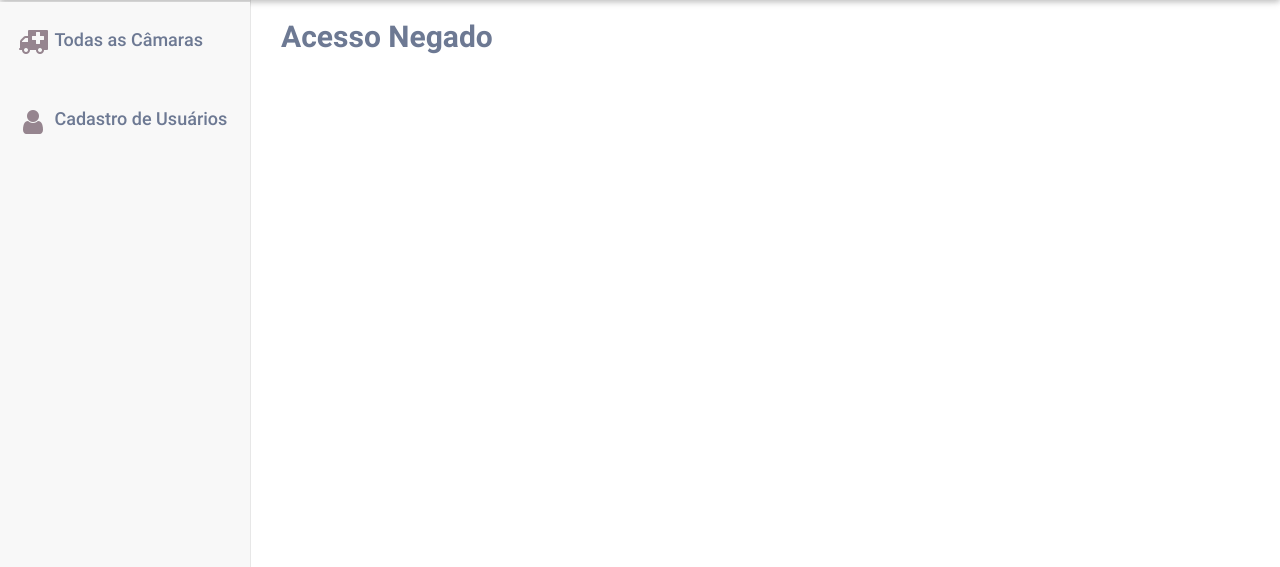
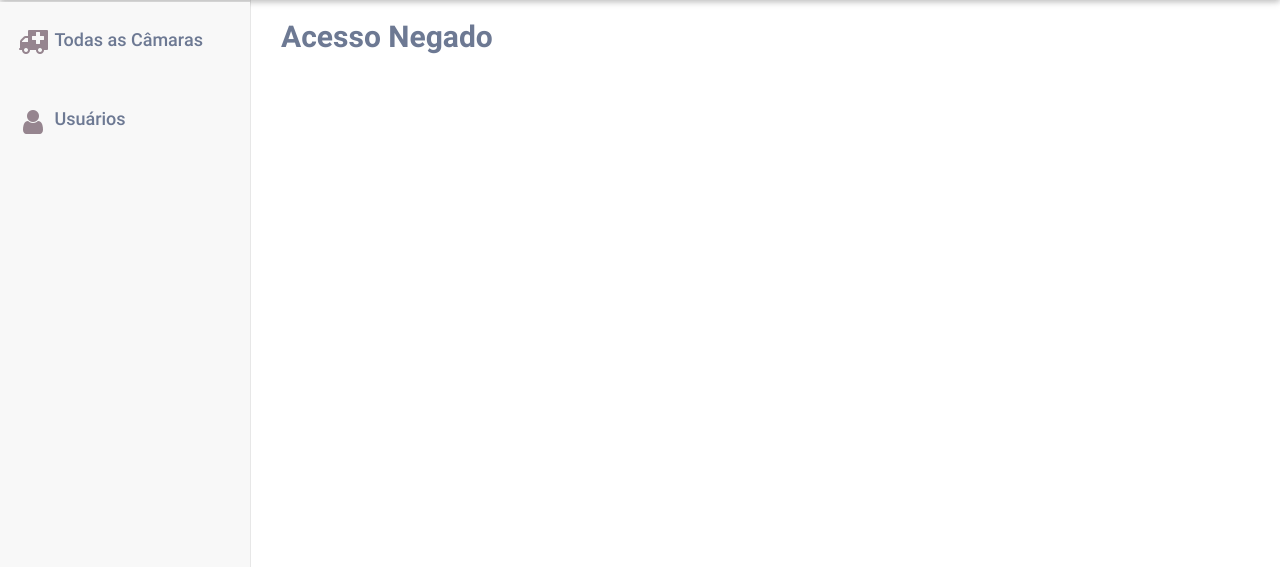
Before and after one commit to TransportadoraOrgaos/pi2-transport_orgaos, a Django app: page /denied in a window 1280 px wide. Shown: the part 96-663 px from the top of the page. Run offline with Django 3.2, Linux system fonts and the light colour scheme; some libraries are stand-ins or nearby versions.

Commit message:
Alterando rotas para cadastro e lista de usuários
Signed-off-by: Cristiano <engcristianoc@gmail.com>

```diff
--- a/transportadora_orgaos/templates/base.html
+++ b/transportadora_orgaos/templates/base.html
@@ -68,7 +68,7 @@
                                     <a href="{% url 'camara:listar_camaras' %}"><i class="fa fa-ambulance fa-2x fa-fw fa-side-bar"></i> <span class="text-sidebar">Todas as Câmaras</span></a>
                                 </li>
                                 <li>
-                                    <a href="{% url 'usuario:cadastro' %}"><i class="fa fa-user fa-2x fa-fw fa-side-bar"></i> <span class="text-sidebar">Cadastro de Usuários</span></a>
+                                    <a href="{% url 'usuario:list' %}"><i class="fa fa-user fa-2x fa-fw fa-side-bar"></i> <span class="text-sidebar">Usuários</span></a>
                                 </li>
 
                             </ul>
--- a/transportadora_orgaos/templates/usuario/cadastro.html
+++ b/transportadora_orgaos/templates/usuario/cadastro.html
@@ -47,6 +47,7 @@
                                     <button class="btn btn-outline-primary btn-block" type="submit">Registrar</button>
                                 </div>
                             </div>
+                            <span class="error-message">{{ response_dict.error_message }}</span>
                         </div>
                     </form>
                 </div>
--- a/transportadora_orgaos/templates/usuario/list.html
+++ b/transportadora_orgaos/templates/usuario/list.html
@@ -6,7 +6,9 @@
                     <div class="panel panel-default">
                         <div class="panel-heading">
                             <h2 class="form-sign-heading">Lista de Usuário</h2>
+                                <a href="{% url 'usuario:cadastro' %}"><button class="btn btn-outline-primary btn-cadastrar-camara pull-right-xs">Cadastrar novo usuário</button></a>
                         </div>
+
                         {% if not users_dict %}
                             <p> Nenhum usuário cadastrado </p>
                         {% endif %}
--- a/transportadora_orgaos/usuario/views.py
+++ b/transportadora_orgaos/usuario/views.py
@@ -26,11 +26,11 @@ def cadastro(request, template_name='usuario/cadastro.html'):
 				url = "https://transports-rest-api.herokuapp.com/user"
 				response = requests.post(url, data=payload, headers=headers)
 
-				if 'error_message' or 'message' in response.json():
+				if 'error_message' in response.json():
 					response_dict = response.json()
 					return render(request, template_name, {'form': form, 'response_dict': response_dict})
 				else:
-					return redirect('usuario:cadastro')
+					return redirect('usuario:list')
 			return render(request, template_name, {'form': form})
 		else:
 			return redirect('usuario:denied')
```
